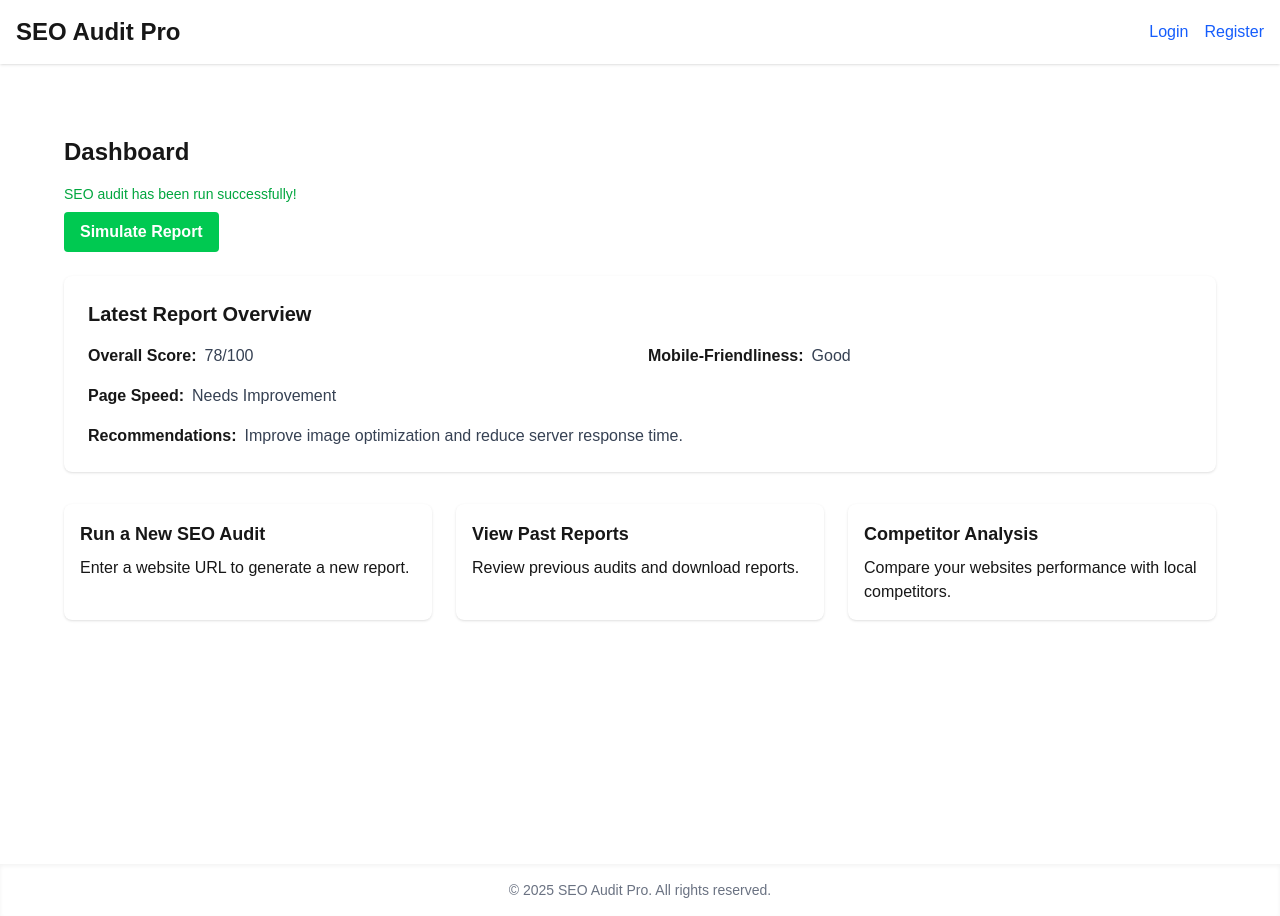
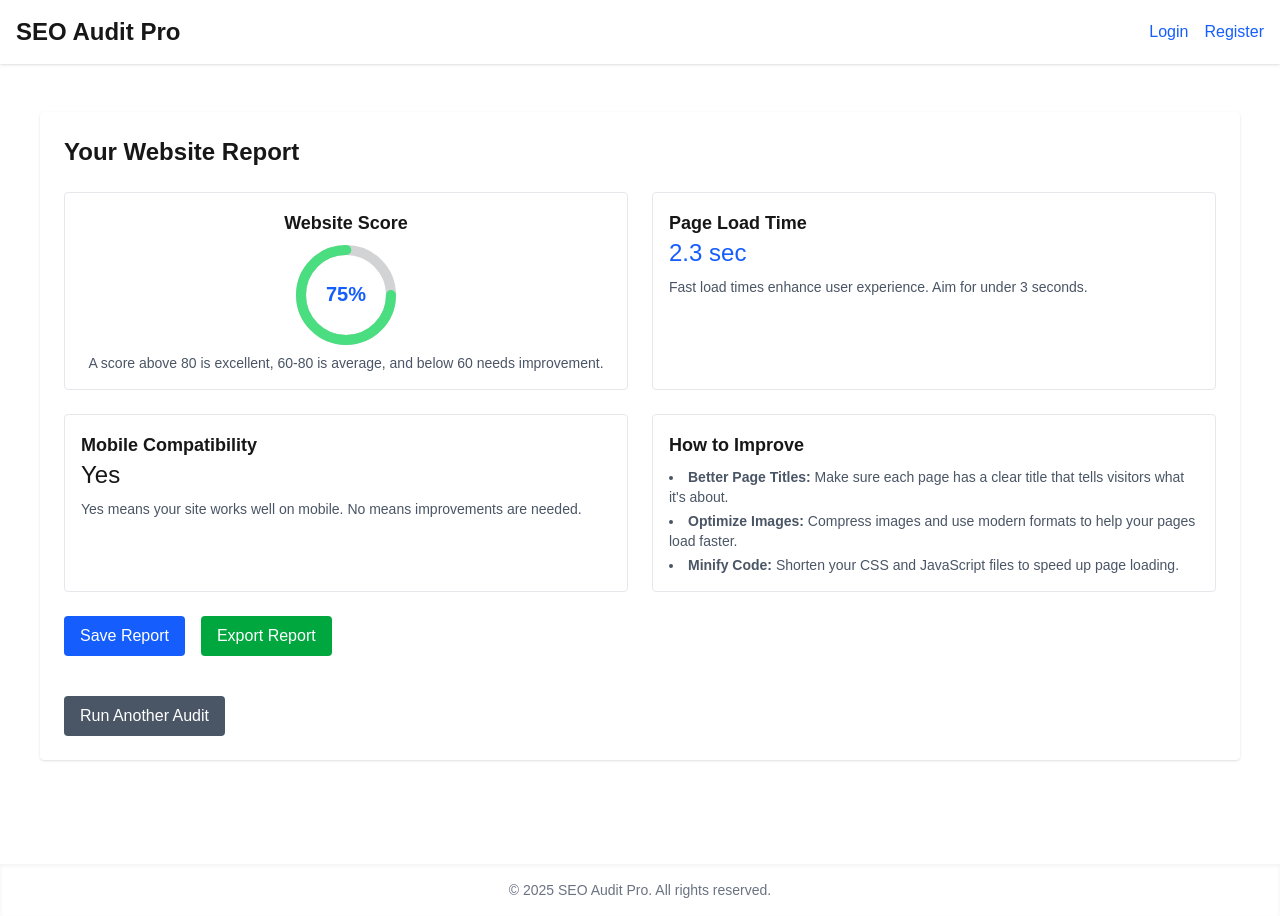
Before and after one commit to PeteLight/seo-audit, a Next.js app: page /dashboard in a window 1280 px wide. Both pictures are taken after typing "https://example.com", "Sample", "Sample" into the empty fields and a click on the button "Run SEO Audit". Built offline with nearby package versions, Linux system fonts and the light colour scheme.

Commit message:
reworked dashboard and basic report page

```diff
--- a/src/app/dashboard/page.tsx
+++ b/src/app/dashboard/page.tsx
@@ -1,214 +1,274 @@
 'use client';
 
-import { FormEvent, useState } from 'react';
-import Link from 'next/link';
 import { useAuth } from '@/context/AuthContext';
+import { useState } from 'react';
 
+// Define the Report interface with a loadTime property and updated recommendations
 interface Report {
-  id: number;
   overallScore: number;
-  mobileFriendly: string;
-  pageSpeed: string;
-  recommendations: string;
+  loadTime: number; // in seconds
+  mobileFriendly: boolean;
+  recommendations: { title: string; description: string }[];
+}
+
+// A CircularProgress component to display the overall score as a circular graph
+function CircularProgress({ percentage }: { percentage: number }) {
+  const radius = 50;
+  const stroke = 10;
+  const normalizedRadius = radius - stroke * 0.5;
+  const circumference = normalizedRadius * 2 * Math.PI;
+  const strokeDashoffset = circumference - (percentage / 100) * circumference;
+
+  return (
+    <svg height={radius * 2} width={radius * 2}>
+      <circle
+        stroke="#d2d3d4"
+        fill="transparent"
+        strokeWidth={stroke}
+        r={normalizedRadius}
+        cx={radius}
+        cy={radius}
+      />
+      <circle
+        stroke="#4ade80"
+        fill="transparent"
+        strokeWidth={stroke}
+        strokeLinecap="round"
+        strokeDasharray={circumference + ' ' + circumference}
+        style={{ strokeDashoffset }}
+        r={normalizedRadius}
+        cx={radius}
+        cy={radius}
+      />
+      <text
+        x="50%"
+        y="50%"
+        dy=".3em"
+        textAnchor="middle"
+        className="text-xl font-bold fill-current text-blue-600">
+        {percentage}%
+      </text>
+    </svg>
+  );
 }
 
 export default function DashboardPage() {
   const { user } = useAuth();
-  // State for mock reports
-  const [reports, setReports] = useState<Report[]>([]);
-
-  // Form input state for a new SEO audit
-  const [websiteUrl, setWebsiteUrl] = useState('');
+  const [websiteURL, setWebsiteURL] = useState('');
   const [websiteTitle, setWebsiteTitle] = useState('');
   const [targetKeywords, setTargetKeywords] = useState('');
+  const [loading, setLoading] = useState(false);
+  const [error, setError] = useState('');
+  const [report, setReport] = useState<Report | null>(null);
 
-  // Local state for error and success messages
-  const [error, setError] = useState('');
-  const [success, setSuccess] = useState('');
-
-  // A mock report to simulate successful API response
-  const mockReport: Report = {
-    id: 1,
-    overallScore: 78,
-    mobileFriendly: 'Good',
-    pageSpeed: 'Needs Improvement',
-    recommendations:
-      'Improve image optimization and reduce server response time.',
+  const handleSimulateReport = () => {
+    alert('Simulating report... (Mock functionality)');
   };
 
-  // Handle form submission for running a new SEO audit
-  const handleAuditSubmit = async (e: FormEvent) => {
+  const handleAuditSubmit = async (e: React.FormEvent) => {
     e.preventDefault();
-    // Clear previous messages
+
+    // Basic URL validation: ensure URL starts with http:// or https://
+    if (!/^https?:\/\//.test(websiteURL)) {
+      setError('Please enter a valid URL (including http:// or https://).');
+      return;
+    }
+
     setError('');
-    setSuccess('');
+    setLoading(true);
 
     try {
-      // Validate that the URL starts with "http" or "https"
-      if (!websiteUrl.startsWith('http')) {
-        throw new Error(
-          'Please enter a valid URL (must start with http or https).'
-        );
-      }
-      // Simulate an API call with a delay (replace with real API call later)
-      await new Promise((resolve) => setTimeout(resolve, 500));
+      // Simulate an API call delay (2 seconds)
+      await new Promise((resolve) => setTimeout(resolve, 2000));
 
-      // Simulate a successful audit by setting the mock report
-      setReports([mockReport]);
-      setSuccess('SEO audit has been run successfully!');
-    } catch (err: unknown) {
-      if (err instanceof Error) {
-        setError(err.message);
-      } else {
-        setError('An unexpected error occurred.');
-      }
+      // Create a mock report with friendly, non-jargon copy
+      const mockReport: Report = {
+        overallScore: 75,
+        loadTime: 2.3,
+        mobileFriendly: true,
+        recommendations: [
+          {
+            title: 'Better Page Titles',
+            description:
+              "Make sure each page has a clear title that tells visitors what it's about.",
+          },
+          {
+            title: 'Optimize Images',
+            description:
+              'Compress images and use modern formats to help your pages load faster.',
+          },
+          {
+            title: 'Minify Code',
+            description:
+              'Shorten your CSS and JavaScript files to speed up page loading.',
+          },
+        ],
+      };
+
+      setReport(mockReport);
+    } catch (e) {
+      void e;
+      setError('An error occurred while starting the audit.');
+    } finally {
+      setLoading(false);
     }
   };
 
+  const handleClearReport = () => {
+    setReport(null);
+  };
+
+  const handleSaveReport = () => {
+    alert('Report saved!');
+  };
+
+  const handleExportReport = () => {
+    alert('Report exported!');
+  };
+
   return (
-    <div className="flex-grow p-6">
-      <h1 className="mb-4 text-2xl font-semibold">Dashboard</h1>
-      {user && (
-        <p className="mb-6 text-lg">Welcome, {user.name || user.email}!</p>
-      )}
-
-      {/* Always display error and success messages */}
-      {error && <p className="mb-2 text-sm text-red-600">{error}</p>}
-      {success && <p className="mb-2 text-sm text-green-600">{success}</p>}
-
-      {/* Button to simulate a report (for quick testing) */}
-      <div className="mb-6">
+    <div className="space-y-8">
+      {!report ? (
+        <>
+          {/* Header with Greeting and Simulate Report Button */}
+          <div className="flex items-center justify-between mb-6">
+            <h2 className="text-2xl font-semibold">
+              Welcome, {user?.email || 'Guest'}!
+            </h2>
             <button
-          onClick={() => setReports([mockReport])}
-          className="rounded bg-green-500 px-4 py-2 font-semibold text-white hover:bg-green-600">
+              onClick={handleSimulateReport}
+              className="bg-green-500 text-white px-4 py-2 rounded hover:bg-green-600">
               Simulate Report
             </button>
           </div>
 
-      {reports.length === 0 ? (
-        // New Users (No Reports): Show the website details form
-        <section className="p-6 bg-white rounded-lg shadow">
-          <h2 className="mb-4 text-xl font-bold">No Reports Yet</h2>
-          <p className="mb-4 text-gray-700">
-            It looks like you haven’t analyzed any websites yet. Please provide
-            your website details below to start your first SEO audit.
+          {/* "No Reports Yet" Section with Audit Form */}
+          <div className="bg-white p-6 rounded shadow space-y-6">
+            <h3 className="text-xl font-medium">No Reports Yet</h3>
+            <p className="text-gray-600">
+              You havent analyzed any websites yet. Enter your website details
+              below to get started.
             </p>
-          <form onSubmit={handleAuditSubmit} className="space-y-4" noValidate>
+
+            {error && <div className="text-red-500">{error}</div>}
+
+            <form onSubmit={handleAuditSubmit} className="space-y-4">
               <div>
-              <label
-                htmlFor="websiteUrl"
-                className="block text-sm font-medium text-gray-700">
-                Website URL
+                <label className="block font-semibold mb-1">
+                  Website URL{' '}
+                  <span className="text-gray-500 text-sm">
+                    (include http:// or https://)
+                  </span>
                 </label>
                 <input
-                id="websiteUrl"
                   type="url"
+                  className="border border-gray-300 rounded w-full p-2"
                   placeholder="https://example.com"
-                value={websiteUrl}
-                onChange={(e) => setWebsiteUrl(e.target.value)}
-                className="mt-1 w-full rounded border border-gray-300 p-2 focus:outline-none focus:ring-2 focus:ring-blue-400"
+                  value={websiteURL}
+                  onChange={(e) => setWebsiteURL(e.target.value)}
                   required
                 />
-              <p className="mt-1 text-xs text-gray-500">
-                Enter the full URL of your website (must start with http or
-                https).
-              </p>
               </div>
               <div>
-              <label
-                htmlFor="websiteTitle"
-                className="block text-sm font-medium text-gray-700">
-                Website Title
+                <label className="block font-semibold mb-1">
+                  Website Title{' '}
+                  <span className="text-gray-500 text-sm">(optional)</span>
                 </label>
                 <input
-                id="websiteTitle"
                   type="text"
+                  className="border border-gray-300 rounded w-full p-2"
                   placeholder="Your Website Title"
                   value={websiteTitle}
                   onChange={(e) => setWebsiteTitle(e.target.value)}
-                className="mt-1 w-full rounded border border-gray-300 p-2 focus:outline-none focus:ring-2 focus:ring-blue-400"
-                required
                 />
-              <p className="mt-1 text-xs text-gray-500">
-                This will be used to personalize your SEO audit report.
-              </p>
               </div>
               <div>
-              <label
-                htmlFor="targetKeywords"
-                className="block text-sm font-medium text-gray-700">
-                Target Keywords
+                <label className="block font-semibold mb-1">
+                  Target Keywords{' '}
+                  <span className="text-gray-500 text-sm">
+                    (comma-separated)
+                  </span>
                 </label>
                 <input
-                id="targetKeywords"
                   type="text"
+                  className="border border-gray-300 rounded w-full p-2"
                   placeholder="e.g., local SEO, best pizza near me"
                   value={targetKeywords}
                   onChange={(e) => setTargetKeywords(e.target.value)}
-                className="mt-1 w-full rounded border border-gray-300 p-2 focus:outline-none focus:ring-2 focus:ring-blue-400"
                 />
-              <p className="mt-1 text-xs text-gray-500">
-                Enter keywords you want to focus on for SEO optimization.
-              </p>
               </div>
               <button
                 type="submit"
-              className="w-full rounded bg-blue-500 px-4 py-2 font-semibold text-white hover:bg-blue-600">
-              Run SEO Audit
+                className="bg-blue-600 text-white px-4 py-2 rounded hover:bg-blue-700"
+                disabled={loading}>
+                {loading ? 'Running Audit...' : 'Run SEO Audit'}
               </button>
             </form>
-        </section>
+          </div>
+        </>
       ) : (
-        // Existing Users (With Reports): Show the latest report overview and navigation cards
-        <>
-          <section className="mb-8 p-6 bg-white rounded-lg shadow">
-            <h2 className="mb-4 text-xl font-bold">Latest Report Overview</h2>
-            <div className="grid grid-cols-1 gap-4 md:grid-cols-2">
-              <div className="flex items-center">
-                <span className="mr-2 font-semibold">Overall Score:</span>
-                <span className="text-gray-700">
-                  {reports[0].overallScore}/100
-                </span>
+        // Display the mock report in an attractive, easy-to-read format
+        <div className="bg-white p-6 rounded shadow space-y-6">
+          <h3 className="text-2xl font-semibold">Your Website Report</h3>
+          <div className="grid grid-cols-1 md:grid-cols-2 gap-6">
+            {/* Overall Score Card with Circular Graph */}
+            <div className="border border-gray-200 rounded p-4 flex flex-col items-center">
+              <h4 className="font-bold text-lg mb-2">Website Score</h4>
+              <CircularProgress percentage={report.overallScore} />
+              <p className="text-gray-600 text-sm mt-2">
+                A score above 80 is excellent, 60-80 is average, and below 60
+                needs improvement.
+              </p>
             </div>
-              <div className="flex items-center">
-                <span className="mr-2 font-semibold">Mobile-Friendliness:</span>
-                <span className="text-gray-700">
-                  {reports[0].mobileFriendly}
-                </span>
+            {/* Page Load Time Card */}
+            <div className="border border-gray-200 rounded p-4">
+              <h4 className="font-bold text-lg">Page Load Time</h4>
+              <p className="text-2xl text-blue-600">{report.loadTime} sec</p>
+              <p className="text-gray-600 text-sm mt-2">
+                Fast load times enhance user experience. Aim for under 3
+                seconds.
+              </p>
             </div>
-              <div className="flex items-center">
-                <span className="mr-2 font-semibold">Page Speed:</span>
-                <span className="text-gray-700">{reports[0].pageSpeed}</span>
+            {/* Mobile Compatibility Card */}
+            <div className="border border-gray-200 rounded p-4">
+              <h4 className="font-bold text-lg">Mobile Compatibility</h4>
+              <p className="text-2xl">{report.mobileFriendly ? 'Yes' : 'No'}</p>
+              <p className="text-gray-600 text-sm mt-2">
+                Yes means your site works well on mobile. No means improvements
+                are needed.
+              </p>
+            </div>
+            {/* Recommendations Card */}
+            <div className="border border-gray-200 rounded p-4">
+              <h4 className="font-bold text-lg">How to Improve</h4>
+              <ul className="list-disc list-inside text-gray-600 text-sm mt-2 space-y-1">
+                {report.recommendations.map((rec, idx) => (
+                  <li key={idx}>
+                    <strong>{rec.title}:</strong> {rec.description}
+                  </li>
+                ))}
+              </ul>
             </div>
           </div>
-            <div className="mt-4">
-              <span className="mr-2 font-semibold">Recommendations:</span>
-              <span className="text-gray-700">
-                {reports[0].recommendations}
-              </span>
+          {/* Action Buttons */}
+          <div className="flex space-x-4">
+            <button
+              onClick={handleSaveReport}
+              className="bg-blue-600 text-white px-4 py-2 rounded hover:bg-blue-700">
+              Save Report
+            </button>
+            <button
+              onClick={handleExportReport}
+              className="bg-green-600 text-white px-4 py-2 rounded hover:bg-green-700">
+              Export Report
+            </button>
           </div>
-          </section>
-          <div className="grid grid-cols-1 gap-6 md:grid-cols-2 lg:grid-cols-3">
-            <Link
-              href="/dashboard/audits"
-              className="block rounded-lg bg-white p-4 shadow hover:shadow-lg">
-              <h2 className="mb-2 text-lg font-bold">Run a New SEO Audit</h2>
-              <p>Enter a website URL to generate a new report.</p>
-            </Link>
-            <Link
-              href="/dashboard/reports"
-              className="block rounded-lg bg-white p-4 shadow hover:shadow-lg">
-              <h2 className="mb-2 text-lg font-bold">View Past Reports</h2>
-              <p>Review previous audits and download reports.</p>
-            </Link>
-            <Link
-              href="/dashboard/competitors"
-              className="block rounded-lg bg-white p-4 shadow hover:shadow-lg">
-              <h2 className="mb-2 text-lg font-bold">Competitor Analysis</h2>
-              <p>Compare your websites performance with local competitors.</p>
-            </Link>
+          <button
+            onClick={handleClearReport}
+            className="mt-4 bg-gray-600 text-white px-4 py-2 rounded hover:bg-gray-700">
+            Run Another Audit
+          </button>
         </div>
-        </>
       )}
     </div>
   );
```
Lines whose indentation alone changed are shown as unchanged.
